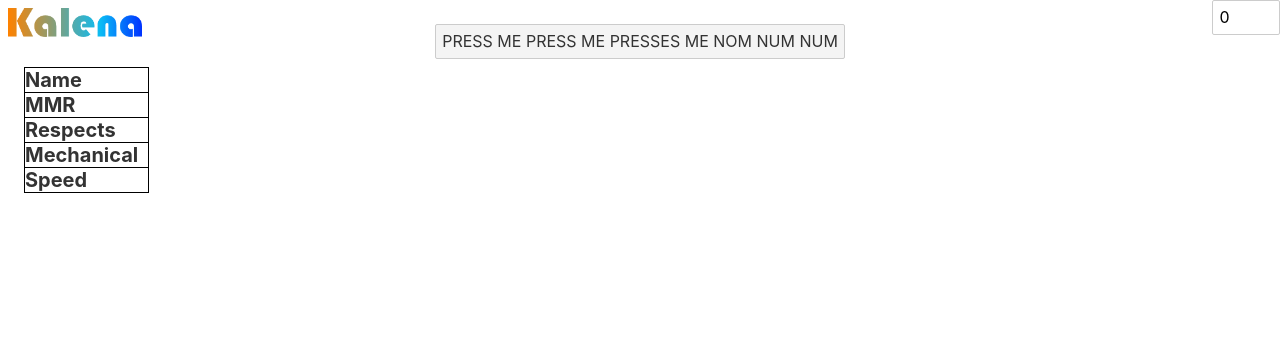
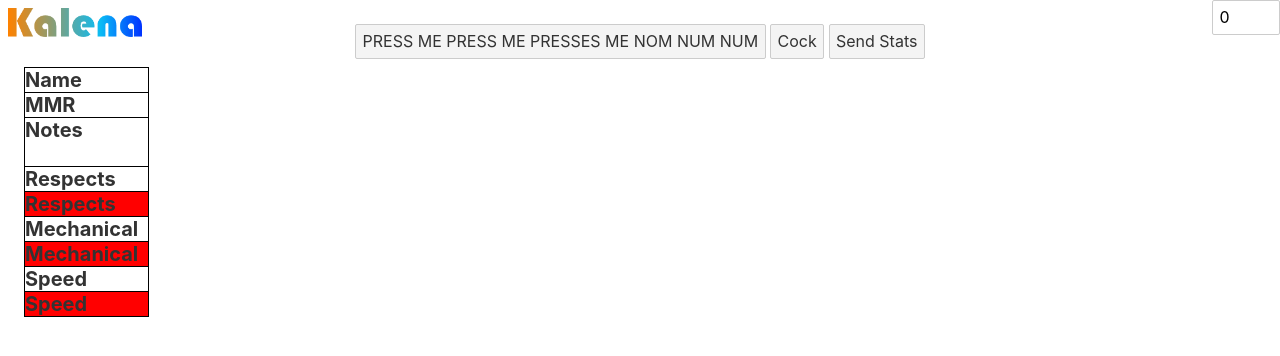
Before and after one commit to Tommyd27/Kalena, a Svelte app: page / in a window 1280 px wide. Shown: the top 356 px of the page. Built offline with nearby package versions, Linux system fonts and the light colour scheme.

Commit message:
ready for ipc for players and putting into database, SURELY THAT WILL BE EASY

```diff
--- a/src/pages/Rocket League Gamin.svelte
+++ b/src/pages/Rocket League Gamin.svelte
@@ -3,18 +3,29 @@
 	import Player from "./components/Player.svelte"
 	let players = []
 	let playersOutput = []
-	let rows = ["Name", "MMR", "Respects", "Mechanical", "Speed"]
+	let rows = ["Name", "MMR"]
 	let statsToTrack = ["Respects", "Mechanical", "Speed"];
 	async function startListening()
 	{
 		players = await invoke('fetch_players');
-		playersOutput = new Array(players.length).fill(Object);
-		/*playersOutput.forEach(x =>{
-			statsToTrack.forEach(stat =>{
-				x[stat] = stat
-			})
-		})*/
+		playersOutput = new Array(players.length);
+
+		for (let i = 0; i < players.length; i++)
+		{
+			playersOutput[players[i].id] = new Object;
+			playersOutput[players[i].id].name = players[i].name
+			playersOutput[players[i].id].mmr = players[i].mmr
+		}
+	}
+	function output()
+	{
 		console.log(playersOutput)
+		console.log(Object.keys(playersOutput))
+		console.log(Object.keys(playersOutput["C"]))
+	}
+
+	function sendStats(){
+
 	}
 	$: playerNumbers = players.length + 1
 </script>
@@ -24,19 +35,30 @@
 <div class = "tableGrid" style = "--playerNumbers: {playerNumbers}">
 	{#each rows as row, i}
 		<h1 style = "grid-row-start: {i+1}; grid-row-end: {i+1}">{row}</h1>
-		<!--<h1>{row}</h1>-->
 	{/each}
+
+	<h1 style = "grid-row-start:3; grid-row-end:3">Notes</h1>
+	{#each statsToTrack as row, i}
+		<h1 style = "grid-row-start: {2 * i + 4}; grid-row-end: {2 * i + 4}">{row}</h1>
+		<h1 style = "grid-row-start: {2 * i + 5}; grid-row-end: {2 * i + 5}; background-color: red">{row}</h1>
+	{/each}
+
 	{#each players as player, i}
 		<h1 style = "grid-row-start: 1; grid-row-end:1; grid-column-start:{i + 2}; grid-column-end:{i + 2}">{player.name}</h1>
 		<h1 style = "grid-row-start: 2; grid-row-end:2; grid-column-start:{i + 2}; grid-column-end:{i + 2}">{Math.round(player.mmr)}</h1>
+		<input bind:value={playersOutput[player.id]["notes"]}>
 		<!--<h1 style = "grid-row-start: 3; grid-row-end:3; grid-column-start:{i + 2}; grid-column-end:{i + 2}">{player.id}</h1>-->
 		{#each statsToTrack as row, j}
-			<input type=range min=0 max = 10 bind:value={playersOutput[j][row]} style = "grid-row-start:{j + 3}; grid-row-finish:{j + 3}; grid-column-start:{i + 2}; grid-column-end:{i + 2}">
+			<input type=range min=0 max = 10 bind:value={playersOutput[player.id][row]} style = "grid-row: 1; grid-row-start:{2 * j + 4}; grid-row-finish:{2 * j + 4}; grid-column-start:{i + 2}; grid-column-end:{i + 2}">
+			<input type=range min=0 max = 10 bind:value={playersOutput[player.id][row + "-"]} style = "grid-row: 2;grid-row-start:{2 * j + 5}; grid-row-finish:{2 * j + 5}; grid-column-start:{i + 2}; grid-column-end:{i + 2}">
 		{/each}
 
 	{/each}
 
 </div>
+
+<button on:click={output}>Cock</button>
+<button on:click={sendStats}>Send Stats</button>
 
 
 <style>
@@ -44,7 +66,7 @@
 		display: grid;
 		position: absolute;
 		gap: 1px 1px;
-		grid-template-rows: repeat(5, 1fr);
+		grid-template-rows: 1fr 1fr 2fr repeat(6, 1fr);
 		border: 1px solid #000;
 		grid-template-columns: repeat(var(--playerNumbers), 1fr);
 		background-color: black;
@@ -58,10 +80,6 @@
 		background-color: white;
 		text-align: left;
 	}
-	.player{
-		grid-row-start: 1;
-		grid-row-end: 6;
-	}
 	input{
 
 	}
```
